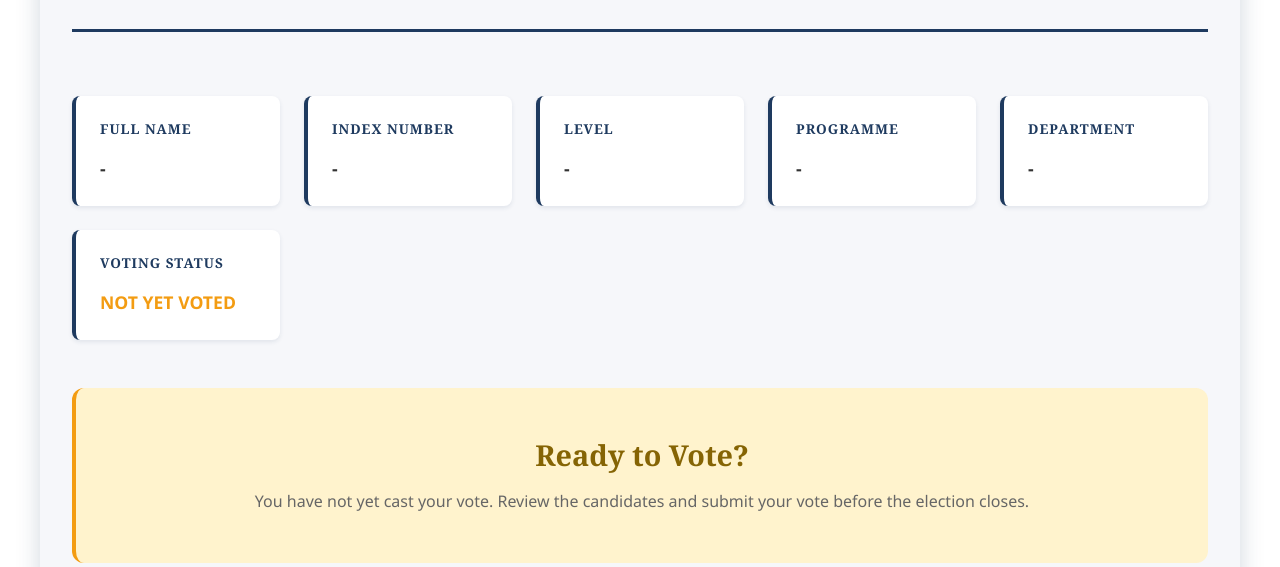
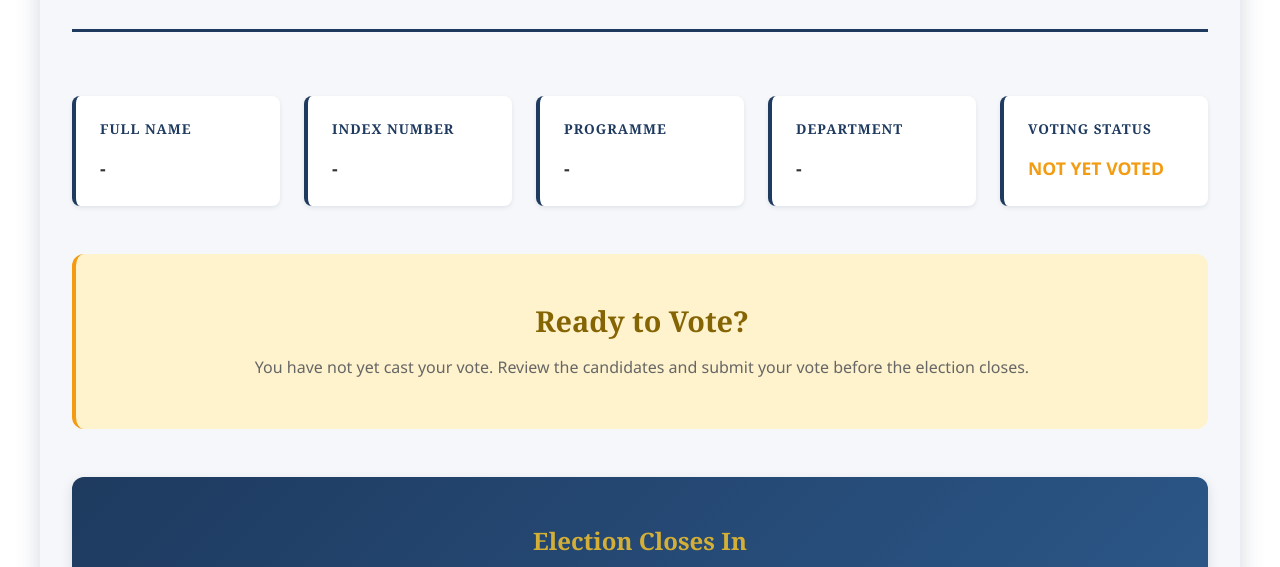
Before and after one commit to francisanderson445-dot/ktu-election, a website: page student-dashboard.html in a window 1280 px wide. Shown: the part 233-800 px from the top of the page. Drawn offline with Linux system fonts and the light colour scheme; files that its build step writes are made by us from their sources.

Commit message:
Remove level from student dashboard

```diff
--- a/student-dashboard.html
+++ b/student-dashboard.html
@@ -48,10 +48,6 @@
             <div class="student-info-card">
                 <h3>Index Number</h3>
                 <p id="infoIndex">-</p>
-            </div>
-            <div class="student-info-card">
-                <h3>Level</h3>
-                <p id="infoLevel">-</p>
             </div>
             <div class="student-info-card">
                 <h3>Programme</h3>
--- a/student-dashboard.js
+++ b/student-dashboard.js
@@ -56,7 +56,6 @@ function displayStudentInfo(student) {
     // Update info cards
     updateInfoCard('infoName', student.firstName + ' ' + student.lastName || 'N/A');
     updateInfoCard('infoIndex', student.indexNumber || 'N/A');
-    updateInfoCard('infoLevel', 'Level ' + student.level || 'N/A');
     updateInfoCard('infoProgramme', student.programme || 'N/A');
     updateInfoCard('infoDepartment', student.department || 'N/A');
 }
```
